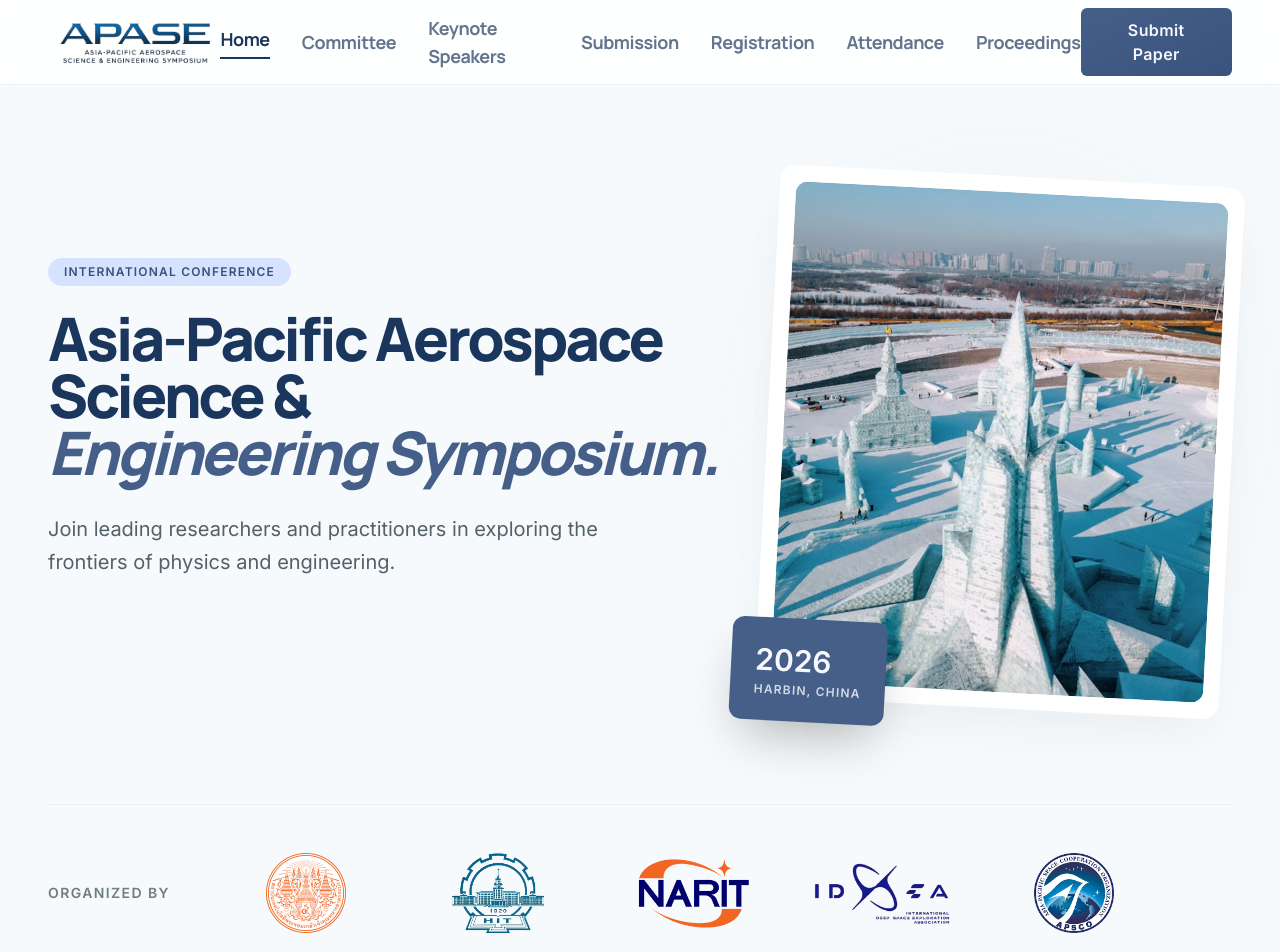
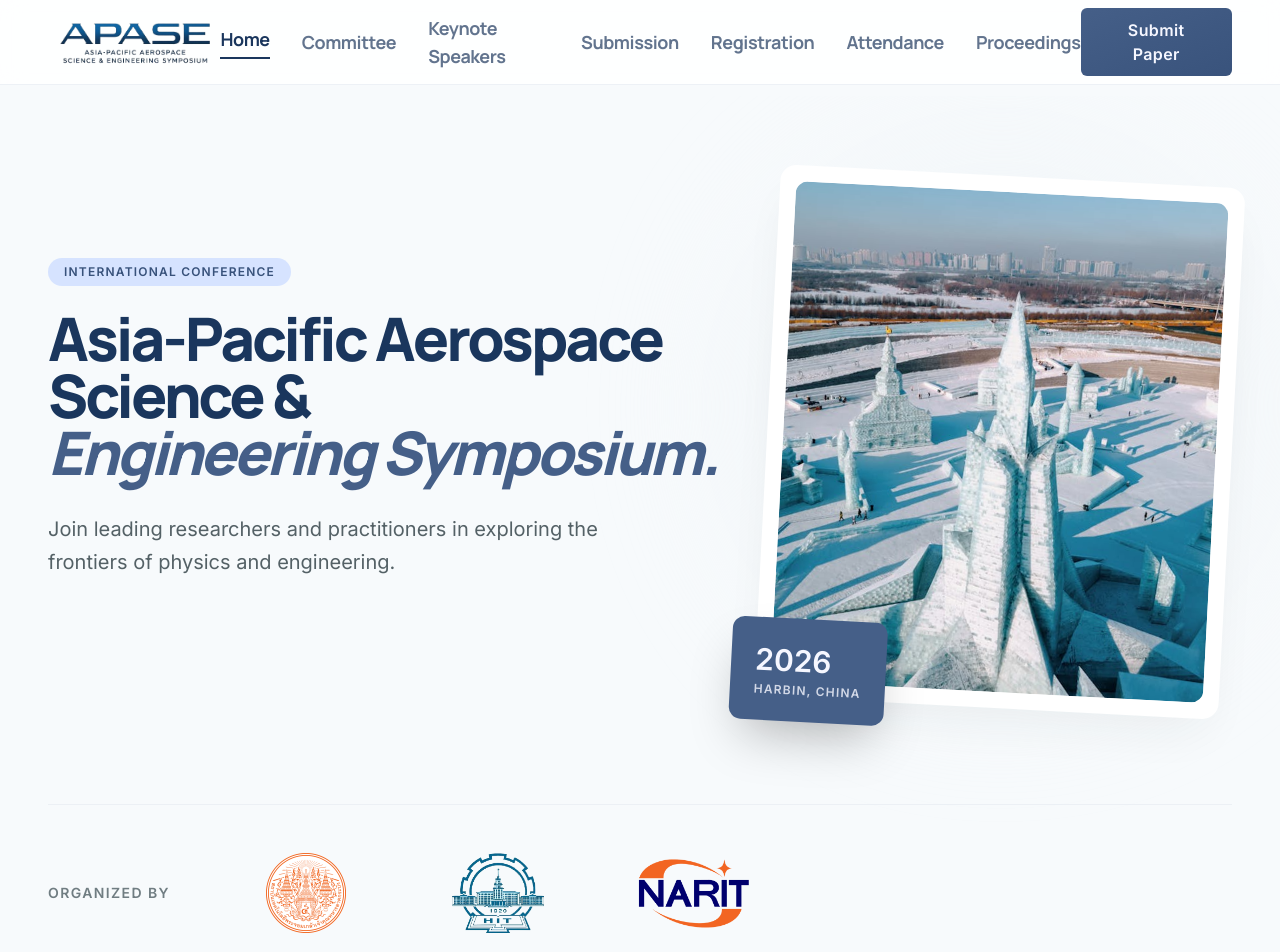
Before and after one commit to ascomlab/apase-web, a Next.js app: page / in a window 1280 px wide. Shown: the top 952 px of the page. Built offline with nearby package versions, Linux system fonts and the light colour scheme.

Commit message:
Update page.tsx

```diff
--- a/app/page.tsx
+++ b/app/page.tsx
@@ -23,8 +23,8 @@ const heroData = {
     { name: "KMITL", logo: getAssetPath("/logo/organizors/kmitl-logo.png") },
     { name: "HIT", logo: getAssetPath("/logo/organizors/hit-logo.png") },
     { name: "NARIT", logo: getAssetPath("/logo/organizors/narit-logo.png") },
-    { name: "IDSEA", logo: getAssetPath("/logo/organizors/idsea-logo.png") },
-    { name: "APSCO", logo: getAssetPath("/logo/organizors/apsco-logo.png") },
+    //{ name: "IDSEA", logo: getAssetPath("/logo/organizors/idsea-logo.png") },
+    //{ name: "APSCO", logo: getAssetPath("/logo/organizors/apsco-logo.png") },
   ],
 };
 
```
